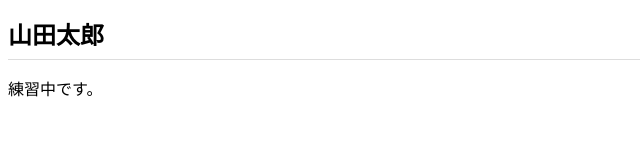
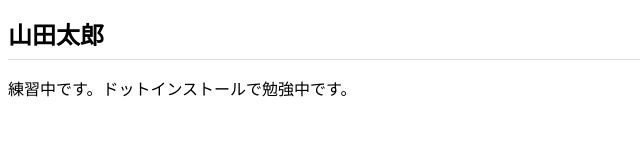
Before and after one commit to kentaro381/dotinstall.github.io, a plain HTML site: page index.html in a window 1280 px wide. Shown: the whole page, without its empty margins (0-640 px from the left). Drawn offline with Linux system fonts and the light colour scheme.

Commit message:
Add files via upload

```diff
--- a/index.html
+++ b/index.html
@@ -9,6 +9,6 @@
 </head>
 <body>
   <h1>山田太郎</h1>
-  <p>練習中です。</p>
+  <p>練習中です。ドットインストールで勉強中です。</p>
 </body>
 </html>
```
